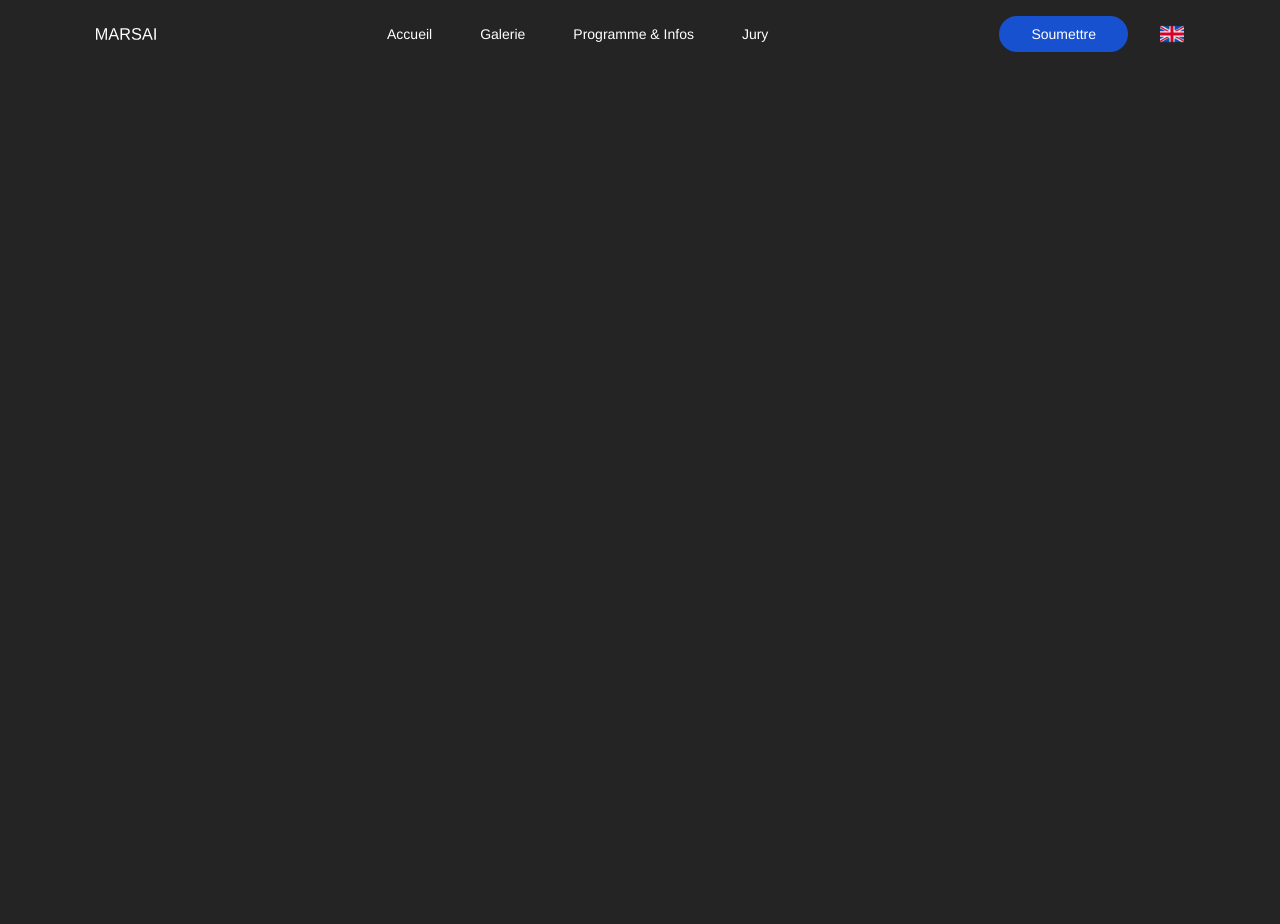
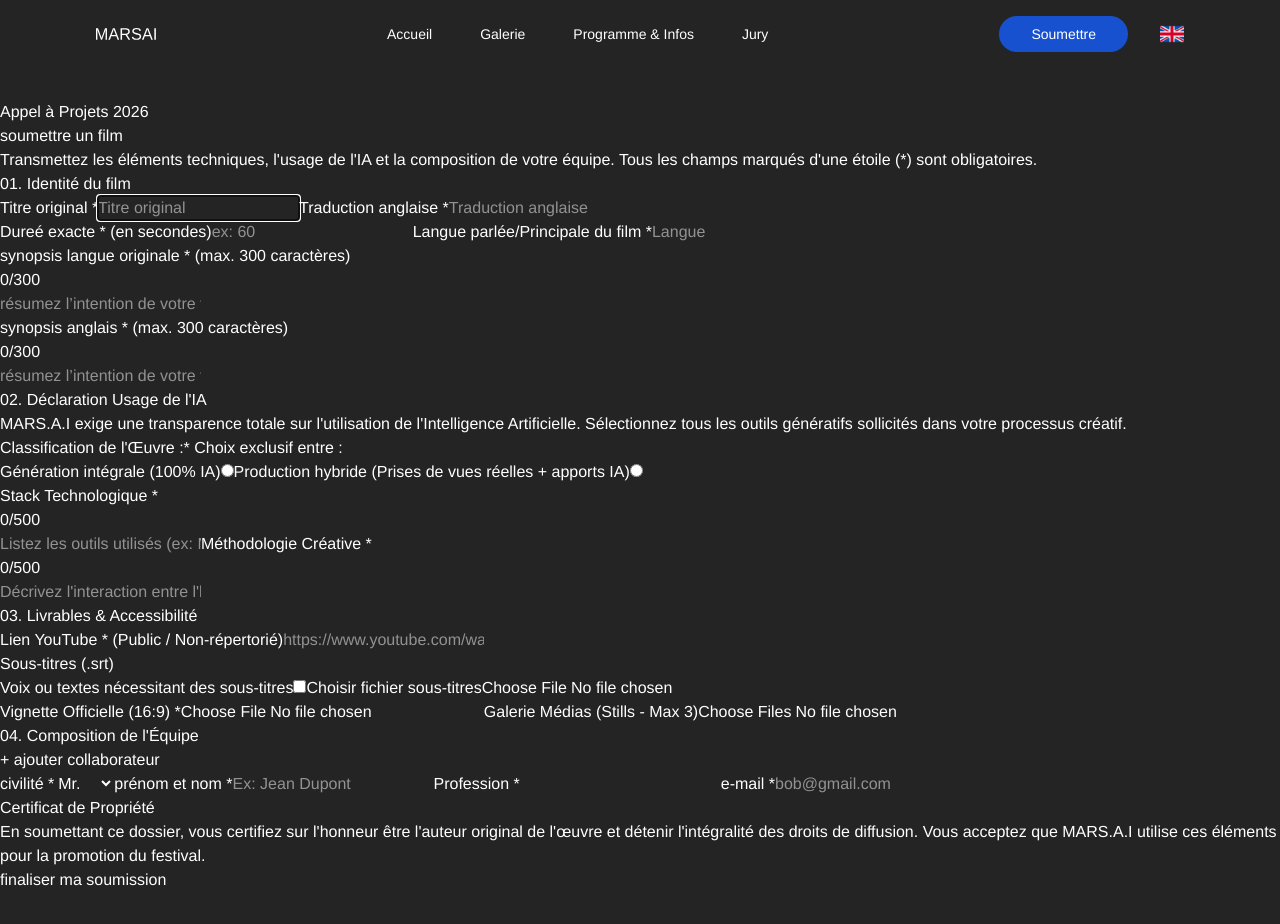
Before and after one commit to Gersho/marsai-front, a React (Vite) app: page /submit in a window 1280 px wide. Shown: the top 924 px of the page. Before the commit the page ends 800 px from the top, so only its background shows below. Built offline with nearby package versions, Linux system fonts and the light colour scheme; the HTML template or start-up script is replaced by a standard one.

Commit message:
html skeleton for MovieSubmit page

```diff
--- a/src/App.jsx
+++ b/src/App.jsx
@@ -2,6 +2,7 @@ import Navbar from './components/Navbar';
 import GaleryPage from './pages/GaleryPage';
 import HomePage from './pages/HomePage';
 import { Routes, Route } from 'react-router-dom';
+import SubmitMoviePage from './pages/SubmitMoviePage';
 
 function App() {
   return (
@@ -10,6 +11,7 @@ function App() {
       <Routes>
         <Route path="/" element={<HomePage />} />
         <Route path="/movies" element={<GaleryPage />} />
+        <Route path="/submit" element={<SubmitMoviePage />} />
       </Routes>
     </>
   );
--- /dev/null
+++ b/src/components/MovieSubmit/MovieSubmitCertificateOfOwnership.jsx
@@ -0,0 +1,10 @@
+function MovieCertificateOfOwnership() {
+    return (
+        <div>
+            <h2>Certificat de Propriété</h2>
+            <p>En soumettant ce dossier, vous certifiez sur l&apos;honneur être l&apos;auteur original de l&apos;œuvre et détenir l&apos;intégralité des droits de diffusion. Vous acceptez que MARS.A.I utilise ces éléments pour la promotion du festival.</p>
+        </div>
+    );
+}
+
+export default MovieCertificateOfOwnership;
--- /dev/null
+++ b/src/components/MovieSubmit/MovieSubmitDeclaration.jsx
@@ -0,0 +1,36 @@
+function MovieSubmitDeclaration() {
+    return <div>
+        <h2>02. Déclaration Usage de l&apos;IA</h2>
+        <p>MARS.A.I exige une transparence totale sur l&apos;utilisation de l&apos;Intelligence Artificielle. Sélectionnez tous les outils génératifs sollicités dans votre processus créatif.</p>
+
+        <div>
+
+            <p>Classification de l&apos;Œuvre :* Choix exclusif entre :</p>
+
+            <label htmlFor="form-full-ai">Génération intégrale (100% IA)</label>
+            <input type="radio" id="form-full-ai" name="ai-classification" value="ai-full" required></input>
+            <label htmlFor="form-hybrid">Production hybride (Prises de vues réelles + apports IA)</label>
+            <input type="radio" id="form-hybrid" name="ai-classification" value="ai-hybrid" required></input>
+
+        </div>
+
+
+        <div>
+            <label htmlFor="form-technical-stack">Stack Technologique *</label>
+            <p>0/500</p>
+            <input id="form-technical-stack" type="textarea" name="technical-stack" placeholder="Listez les outils utilisés (ex: Midjourney pour les visuels, ElevenLabs pour les voix, Runway pour l'animation...)" title="Stack Technologique (max. 500 caractères)"
+                required></input>
+
+
+            <label htmlFor="form-creative-methodology">Méthodologie Créative *</label>
+            <p>0/500</p>
+            <input id="form-creative-methodology" type="textarea" name="creative-methodology" placeholder="Décrivez l'interaction entre l'humain et la machine dans ce processus.." title="Méthodologie Créative (max. 500 caractères)"
+                required></input>
+        </div>
+
+
+
+    </div>;
+}
+
+export default MovieSubmitDeclaration;
--- /dev/null
+++ b/src/components/MovieSubmit/MovieSubmitDeliverables.jsx
@@ -0,0 +1,38 @@
+function MovieSubmitDeliverables() {
+    return (
+        <div>
+            <h2>03. Livrables & Accessibilité</h2>
+
+            <div>
+
+                <label htmlFor="form-youtube-url">Lien YouTube * (Public / Non-répertorié)</label>
+                <input id="form-youtube-url" type="text" name="youtube-url" placeholder="https://www.youtube.com/watch?v=..." title="Lien YouTube (Public / Non-répertorié)"
+                    required></input>
+
+
+
+
+
+                <p>Sous-titres (.srt)</p>
+                <label htmlFor="form-has-subtitles">Voix ou textes nécessitant des sous-titres</label>
+                <input type="checkbox" id="form-has-subtitles" name="has-subtitles" value="true"></input>
+
+
+                <label htmlFor="form-subtitles">Choisir fichier sous-titres</label>
+                <input id="form-subtitles" type="file" name="subtitles" title="Choisir fichier .SRT"></input>
+
+
+            </div>
+            <div>
+
+                <label htmlFor="form-cover-image">Vignette Officielle (16:9) *</label>
+                <input type="file" id="form-cover-image" name="cover-image"></input>
+
+                <label htmlFor="form-still-image">Galerie Médias (Stills - Max 3)</label>
+                <input type="file" id="form-still-image" name="still-image" multiple></input>
+            </div>
+        </div>
+    );
+}
+
+export default MovieSubmitDeliverables;
--- /dev/null
+++ b/src/components/MovieSubmit/MovieSubmitInfo.jsx
@@ -0,0 +1,48 @@
+function MovieSubmitInfo() {
+    return (
+
+        <div >
+            <h2>01. Identité du film</h2>
+            <div>
+                <label htmlFor="form-original-title">Titre original *</label>
+                <input id="form-original-title" type="text" name="original-title" placeholder="Titre original" title="Titre original"
+                    autoFocus required></input>
+
+                <label htmlFor="form-english-translation">Traduction anglaise *</label>
+                <input id="form-english-translation" type="text" name="english-translation" placeholder="Traduction anglaise" title="Traduction anglaise"
+                    required></input>
+            </div>
+
+            <div>
+                <label htmlFor="form-movie-duration">Dureé exacte * (en secondes)</label>
+                <input id="form-movie-duration" type="text" name="duration" placeholder="ex: 60" title="Dureé exacte (en secondes)"
+                    required></input>
+
+                <label htmlFor="form-main-language">Langue parlée/Principale du film *</label>
+                <input id="form-main-language" type="text" name="language" placeholder="Langue" title="Langue parlée/Principale du film"
+                    required></input>
+            </div>
+
+
+
+            <div>
+                <label htmlFor="form-movie-synopsis">synopsis langue originale * (max. 300 caractères)</label>
+                <p>0/300</p>
+                <input id="form-movie-synopsis" type="textarea" name="original-synopsis" placeholder="résumez l’intention de votre film et l’histoire qu’il raconte en quelques lignes..." title="synopsis langue originale (max. 300 caractères)"
+                    required></input>
+            </div>
+
+
+            <div>
+                <label htmlFor="form-movie-synopsis-english">synopsis anglais * (max. 300 caractères)</label>
+                <p>0/300</p>
+                <input id="form-movie-synopsis-english" type="textarea" name="english-synopsis" placeholder="résumez l’intention de votre film et l’histoire qu’il raconte en quelques lignes..." title="synopsis anglais* (max. 300 caractères)"
+                    required></input>
+            </div>
+
+
+        </div>
+    );
+}
+
+export default MovieSubmitInfo;
--- /dev/null
+++ b/src/components/MovieSubmit/MovieSubmitTeamComposition.jsx
@@ -0,0 +1,35 @@
+function MovieSubmitTeamComposition() {
+    return (
+        <div>
+            <div>
+                <h2>04. Composition de l&apos;Équipe</h2>
+                <button>+  ajouter collaborateur</button>
+            </div>
+            <div>
+
+                <label htmlFor="form-collaborator-gender">civilité *</label>
+
+                <select name="form-collaborator-gender" id="collaborator-gender">
+                    <option value="mr">Mr.</option>
+                    <option value="mme">Mme.</option>
+                    <option value="mx">Mx.</option>
+                </select>
+
+                <label htmlFor="form-collaborator-name">prénom et nom *</label>
+                <input id="form-collaborator-name" type="text" name="collaborator-name" placeholder="Ex: Jean Dupont" title="prénom et nom du collaborateur"
+                    required></input>
+
+                <label htmlFor="form-collaborator-job">Profession *</label>
+                <input id="form-collaborator-job" type="text" name="collaborator-job" placeholder="" title="profession du collaborateur"
+                    required></input>
+
+                <label htmlFor="form-collaborator-email">e-mail *</label>
+                <input id="form-collaborator-email" type="email" name="collaborator-email" placeholder="bob@gmail.com" title="email du collaborateur"
+                    required></input>
+
+            </div>
+        </div>
+    );
+}
+
+export default MovieSubmitTeamComposition;
--- /dev/null
+++ b/src/pages/SubmitMoviePage.jsx
@@ -0,0 +1,32 @@
+import MovieCertificateOfOwnership from "../components/MovieSubmit/MovieSubmitCertificateOfOwnership";
+import MovieSubmitDeclaration from "../components/MovieSubmit/MovieSubmitDeclaration";
+import MovieSubmitDeliverables from "../components/MovieSubmit/MovieSubmitDeliverables";
+import MovieSubmitInfo from "../components/MovieSubmit/MovieSubmitInfo";
+import MovieSubmitTeamComposition from "../components/MovieSubmit/MovieSubmitTeamComposition";
+
+function SubmitMoviePage() {
+    return (
+        <>
+            <div className="py-25 text-white">
+                <div>
+                    <p>Appel à Projets 2026</p>
+                    <h1>soumettre un film</h1>
+                    <p>Transmettez les éléments techniques, l&apos;usage de l&apos;IA et la composition de votre équipe. Tous les champs marqués d&apos;une étoile (*) sont obligatoires.</p>
+                </div>
+                <form action="">
+
+                    <MovieSubmitInfo />
+                    <MovieSubmitDeclaration />
+                    <MovieSubmitDeliverables />
+                    <MovieSubmitTeamComposition />
+                    <MovieCertificateOfOwnership />
+                    <button>finaliser ma soumission</button>
+                </form>
+            </div>
+        </>
+
+
+    );
+}
+
+export default SubmitMoviePage;
```
